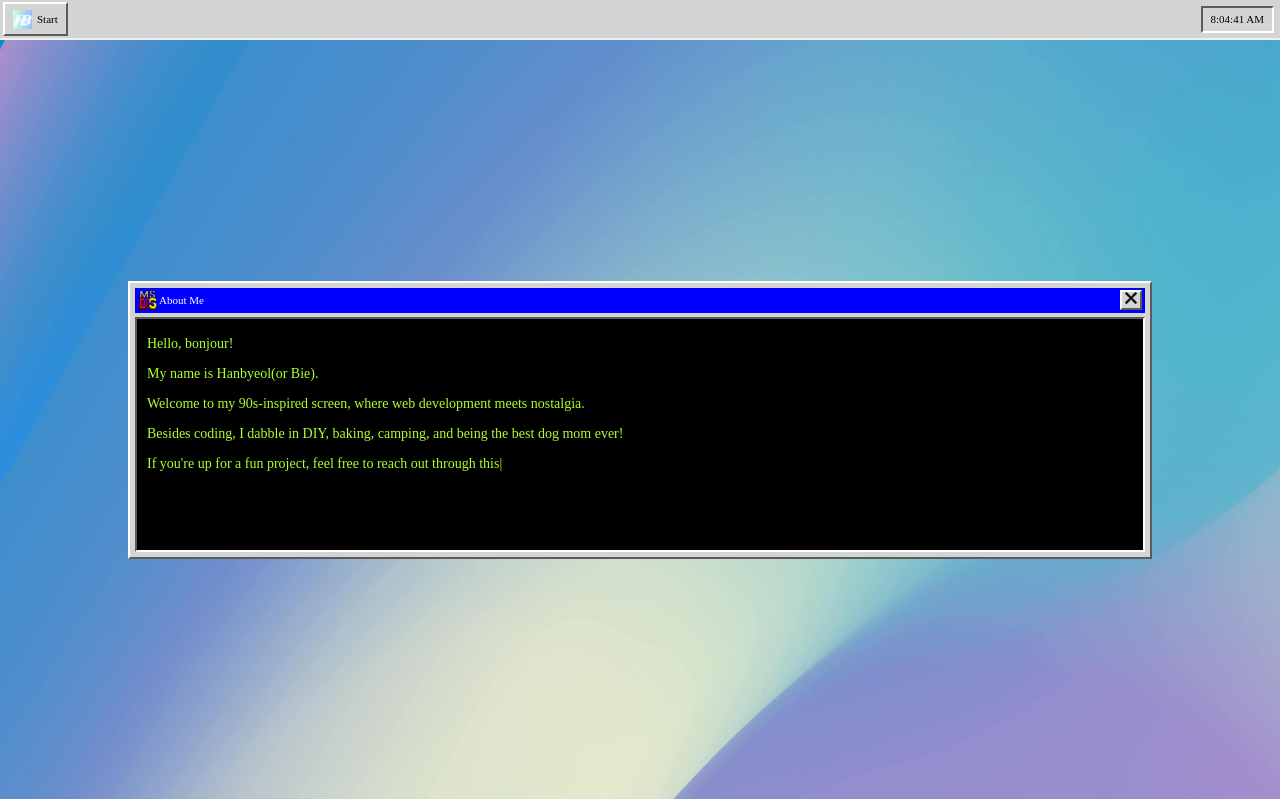
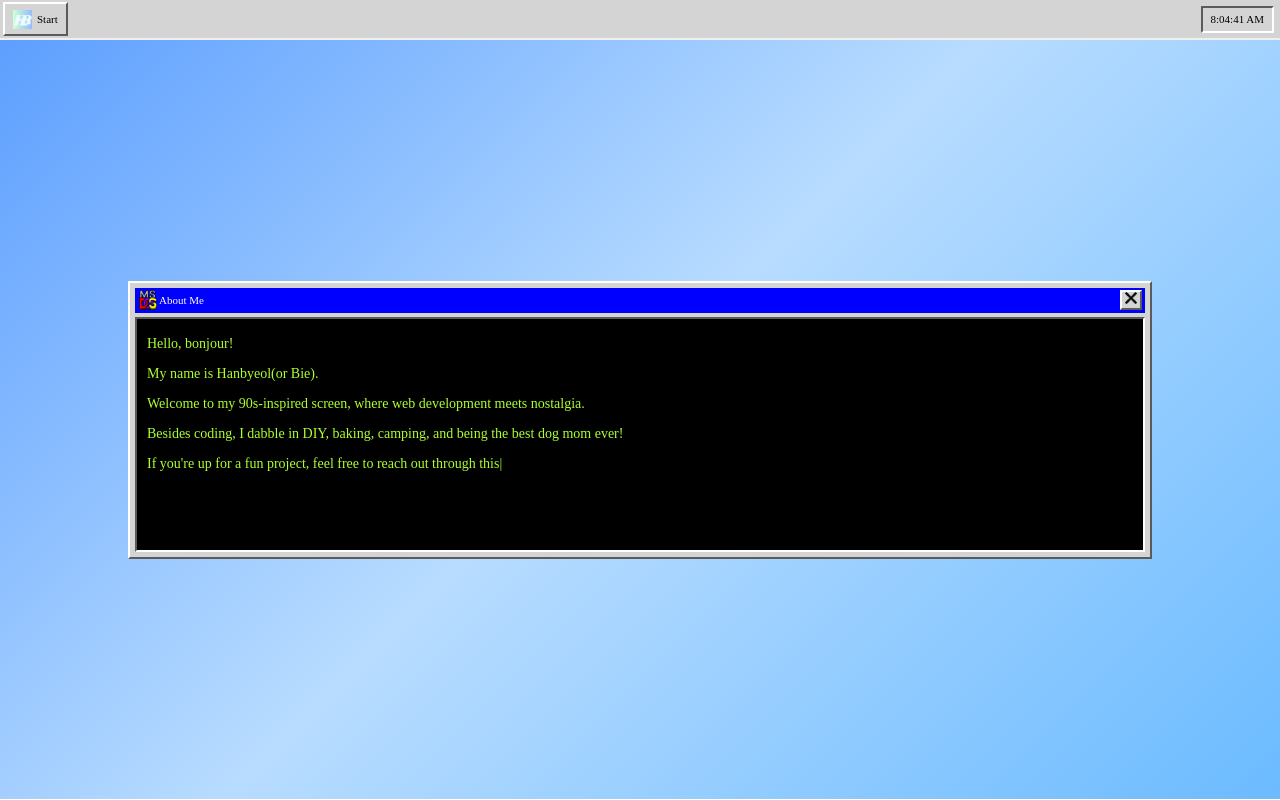
Before and after one commit to bieeeee/hanbyeol.me, a React (Create React App) app: page / in a window 1280 px wide. Built offline with nearby package versions, Linux system fonts and the light colour scheme; a web font is replaced by a local one.

Commit message:
Changed background image to linear gradient

```diff
--- a/src/App.css
+++ b/src/App.css
@@ -15,6 +15,7 @@ body {
 }
 
 .sections {
+  background-image: linear-gradient(-225deg, #5D9FFF 0%, #B8DCFF 48%, #6BBBFF 100%);
   width: 100%;
   height: calc(100vh - 41px);
   position: relative;
--- a/src/App.js
+++ b/src/App.js
@@ -1,6 +1,5 @@
 import './App.css';
 import { Suspense, lazy } from 'react';
-import bg from './bg.jpg';
 import Navbar from './components/Navbar/Navbar';
 import Terminal from './components/Terminal/Terminal';
 const Modal = lazy(() => import('./components/Modal/Modal'));
@@ -10,7 +9,7 @@ function App() {
   return (
     <div className='home'>
       <Navbar />
-      <div className='sections' style={{backgroundImage: `url(${bg})`, backgroundSize: 'cover'}} loading="lazy">
+      <div className='sections'>
         <Terminal />
         <Suspense fallback={<div>Loading...</div>}>
           <Modal />
```
Also changed, not shown: src/bg.jpg (deleted).
